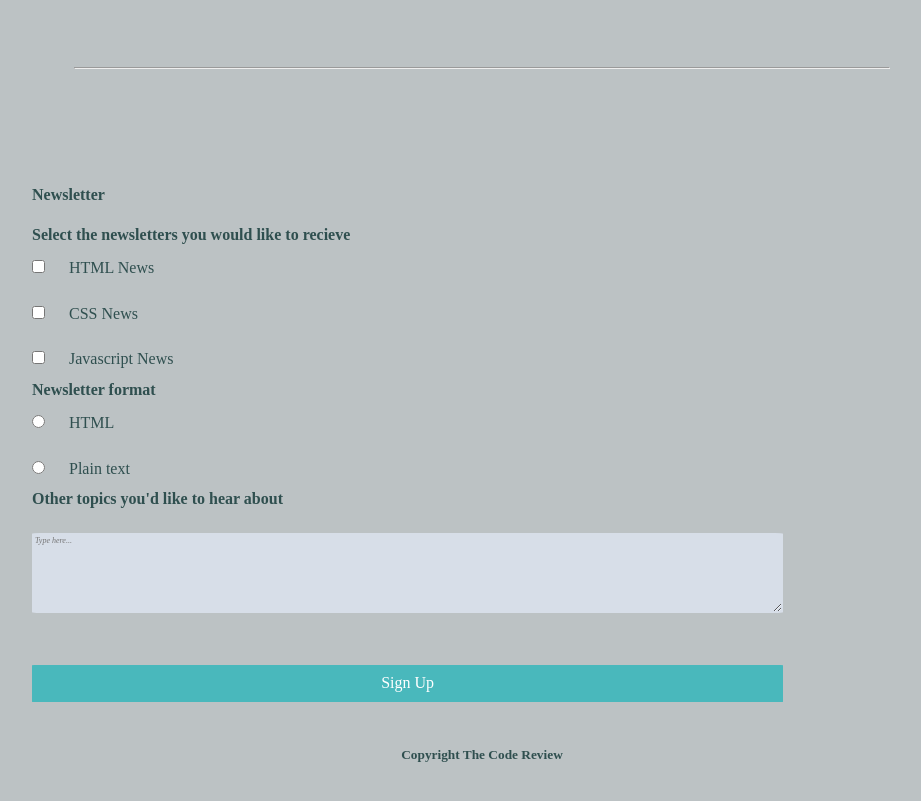
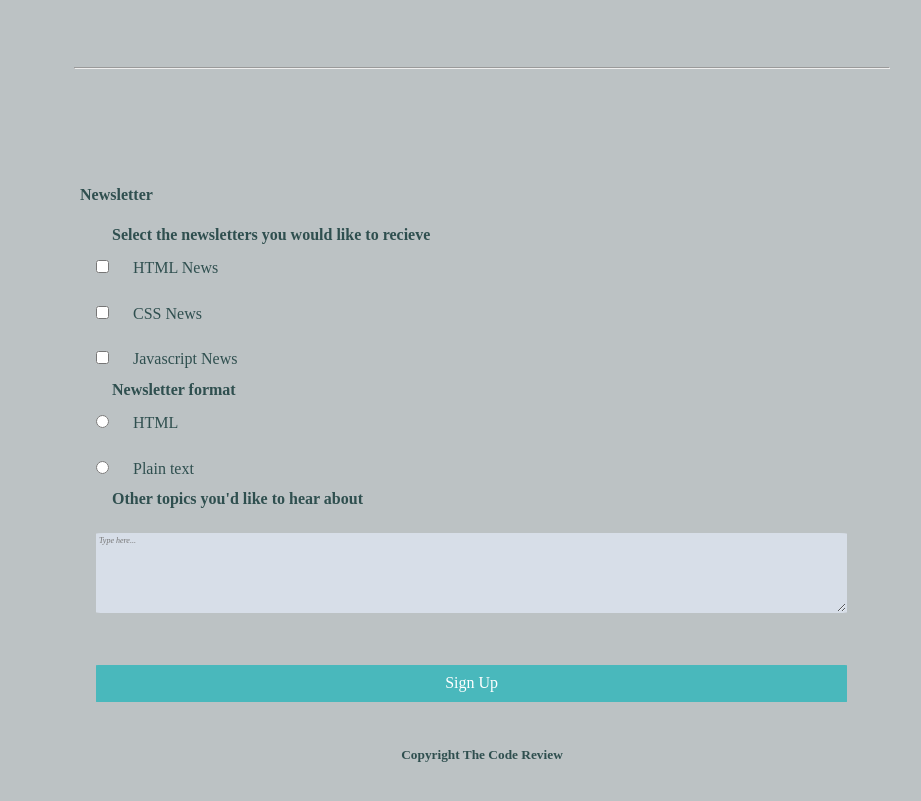
Before and after one commit to B-AlexiaYoung/Project-3-Online-Registration, a plain HTML site: page index.html in a window 1280 px wide. Shown: the part 823-1624 px from the top of the page, without its empty margins (158-1079 px from the left). Drawn offline with Linux system fonts and the light colour scheme.

Commit message:
more alignment adjustments

```diff
--- a/css/styles.css
+++ b/css/styles.css
@@ -204,7 +204,9 @@ p{
 /*==============================================
 
             MEDIA QUIERY DESKTOP
-            MIN WIDTH 768 PX
+			MIN WIDTH 768 PX
+	 looks best at 1200px  meeds further breakpoints
+
 ===============================================*/
 @media only screen and (min-width: 768px){
 
@@ -215,22 +217,7 @@ p{
 	 text-align: center;
 	}
 
-	/*.main_container{
-		text-align:center;
-	}  */
 
-
-/*fieldset{
-	margin-left:auto;
-	margin-right:auto;
-}*/
-/*.main_container, .container, .con_info{
-	width: 80%;
-	flex-direction:row;
-	margin:auto;
-
-
-}*/
 
  h3,
  p,
@@ -240,7 +227,7 @@ legend{
 	color:darkslategray;
 }
 .lgnd_style{
-	margin-left:11em;
+	margin-left:14em;
 	padding-top: 5em;
 	margin-top: .5em;
 	color: darkslategray;
@@ -278,6 +265,9 @@ margin-bottom:0;
 }
 .input_half{
 	width:18%;
+
+	margin-right: 17em;
+
 }
 
 label{
@@ -313,7 +303,7 @@ label{
 
 }*/
 .label_header{
-	margin-left: 10em;
+	margin-left: 15em;
 	width:40em;
 	font-weight:700;
 }
@@ -329,14 +319,14 @@ label{
 	text-align:left;
 }
 .check_signup{
-margin-left: 11em;
+margin-left: 15em;
 }
 
 .textarea{
 	height: 5em;
 	border: solid 1px transparent;
 	border-radius: 1%;
-	margin-left:11em;
+	margin-left:15em;
 	background-color:rgb(215, 222, 232);
 	width:60%;
 	margin-bottom: 3em;
@@ -345,7 +335,7 @@ margin-left: 11em;
 
 .button_signup{
 	width: 60%;
-	margin-left: 11em;
+	margin-left: 15em;
 	border: solid 1px transparent;
 	border-radius: 1%;
 	margin-bottom:2em;
```
